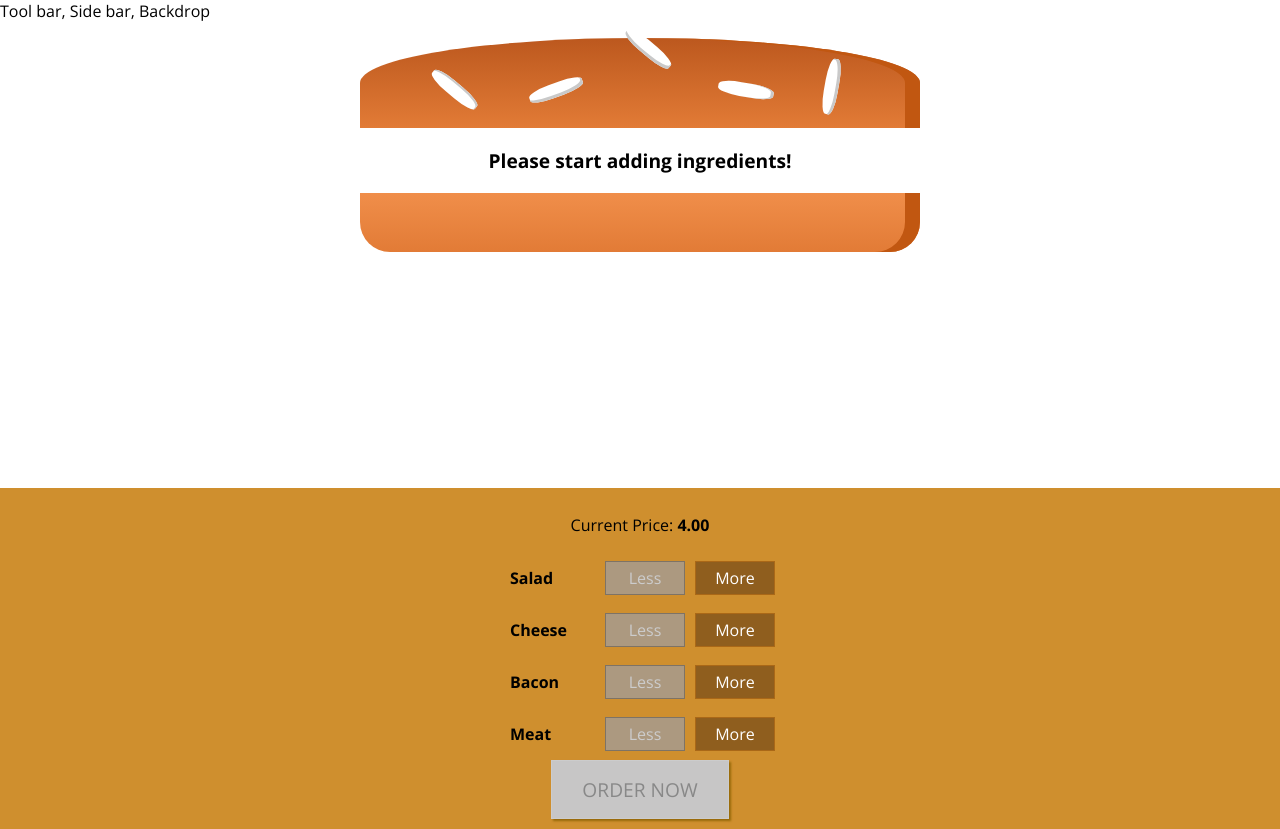
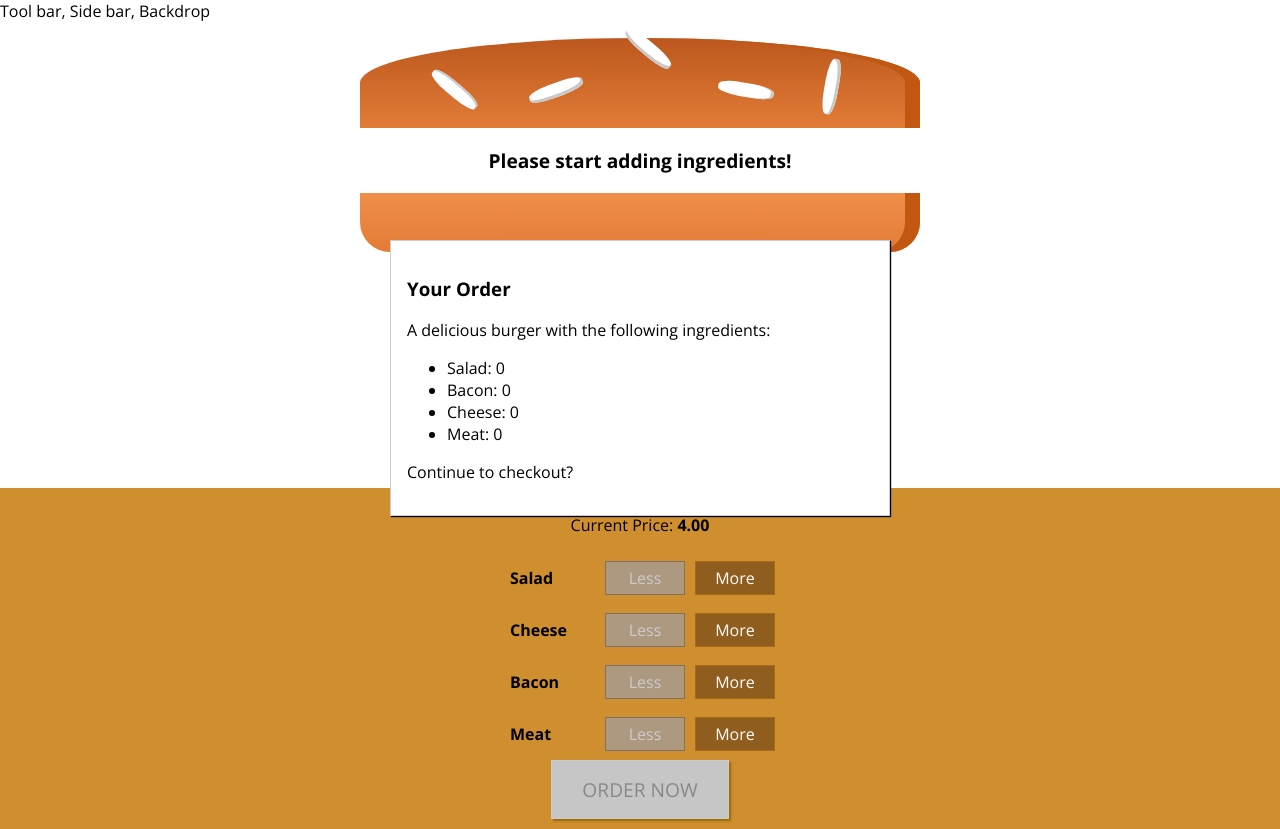
Before and after one commit to dishant90/burger-builder-app, a React (Create React App) app: page / in a window 1280 px wide. Built offline with nearby package versions, Linux system fonts and the light colour scheme.

Commit message:
Adding the Order summary modal

```diff
--- /dev/null
+++ b/src/components/Burger/OrderSummary/OrderSummary.js
@@ -0,0 +1,28 @@
+import React from 'react'
+
+import Aux from '../../../hoc/Auxiliary'
+
+const orderSummary = (props) => {
+
+    const displayIngredients = Object.keys(props.ingredients)
+        .map( ingKey => {
+            return (<li key={ingKey}>
+                        <span style={{textTransform: 'capitalize'}}>
+                            {ingKey}
+                        </span>: {props.ingredients[ingKey]}
+                    </li>)
+        })
+
+    return(
+        <Aux>
+            <h3>Your Order</h3>
+            <p>A delicious burger with the following ingredients:</p>
+            <ul>
+                {displayIngredients}
+            </ul>
+            <p>Continue to checkout?</p>
+        </Aux>
+    )
+}
+
+export default orderSummary
--- /dev/null
+++ b/src/components/ui/Modal/Modal.js
@@ -0,0 +1,11 @@
+import React from 'react'
+
+import classes from './Modal.module.css'
+
+const modal = (props) => (
+    <div className={classes.Modal}>
+        {props.children}
+    </div>
+);
+
+export default modal;
--- /dev/null
+++ b/src/components/ui/Modal/Modal.module.css
@@ -0,0 +1,20 @@
+.Modal {
+    position: fixed;
+    z-index: 500;
+    background-color: white;
+    width: 70%;
+    border: 1px solid #ccc;
+    box-shadow: 1px 1px 1px black;
+    padding: 16px;
+    left: 15%;
+    top: 30%;
+    box-sizing: border-box;
+    transition: all 0.3s ease-out;
+}
+
+@media (min-width: 600px) {
+    .Modal {
+        width: 500px;
+        left: calc(50% - 250px);
+    }
+}
--- a/src/containers/BurgerBuilder/BurgerBuilder.js
+++ b/src/containers/BurgerBuilder/BurgerBuilder.js
@@ -3,6 +3,8 @@
 import Aux from '../../hoc/Auxiliary'
 import Burger from '../../components/Burger/Burger'
 import BuildControls from '../../components/Burger/BuildControls/BuildControls'
+import Modal from '../../components/ui/Modal/Modal'
+import OrderSummary from '../../components/Burger/OrderSummary/OrderSummary'
 
 const INGREDIENT_PRICES = {
     salad: 0.5,
@@ -89,6 +91,9 @@
         }
         return (
             <Aux>
+                <Modal>
+                    <OrderSummary ingredients={this.state.ingredients} />
+                </Modal>
                 <Burger ingredients={this.state.ingredients} />
                 <BuildControls
                     addIngredient={this.addIngredientHandler}
```
